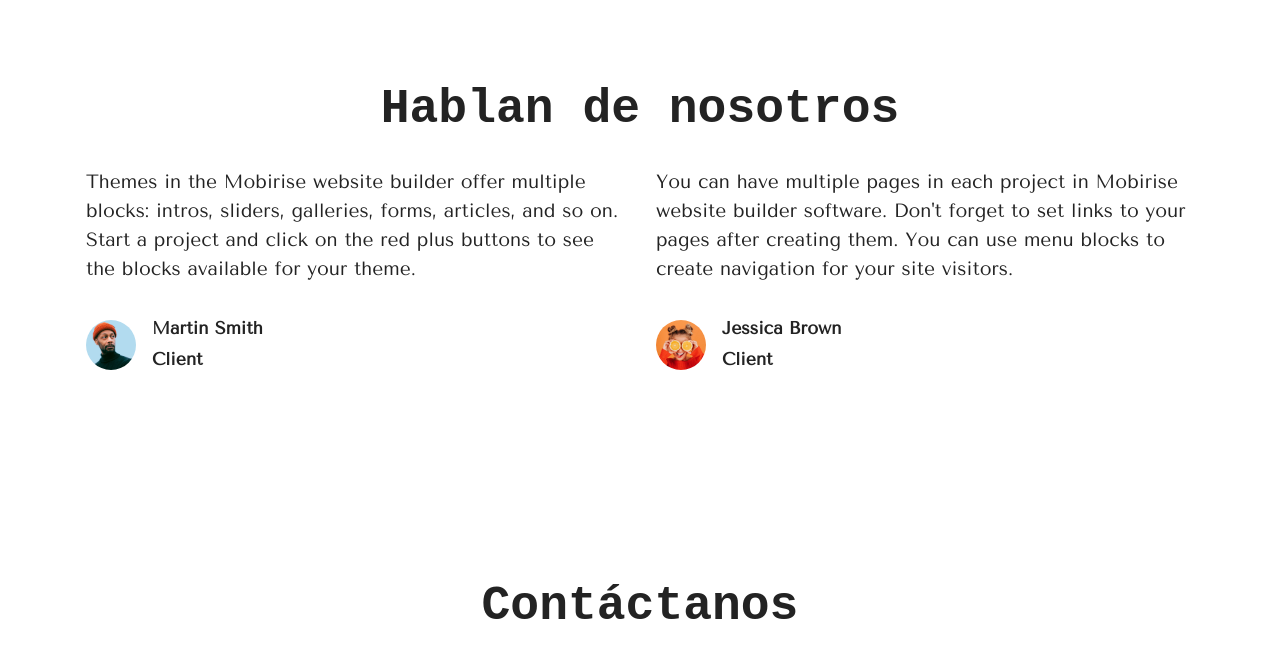
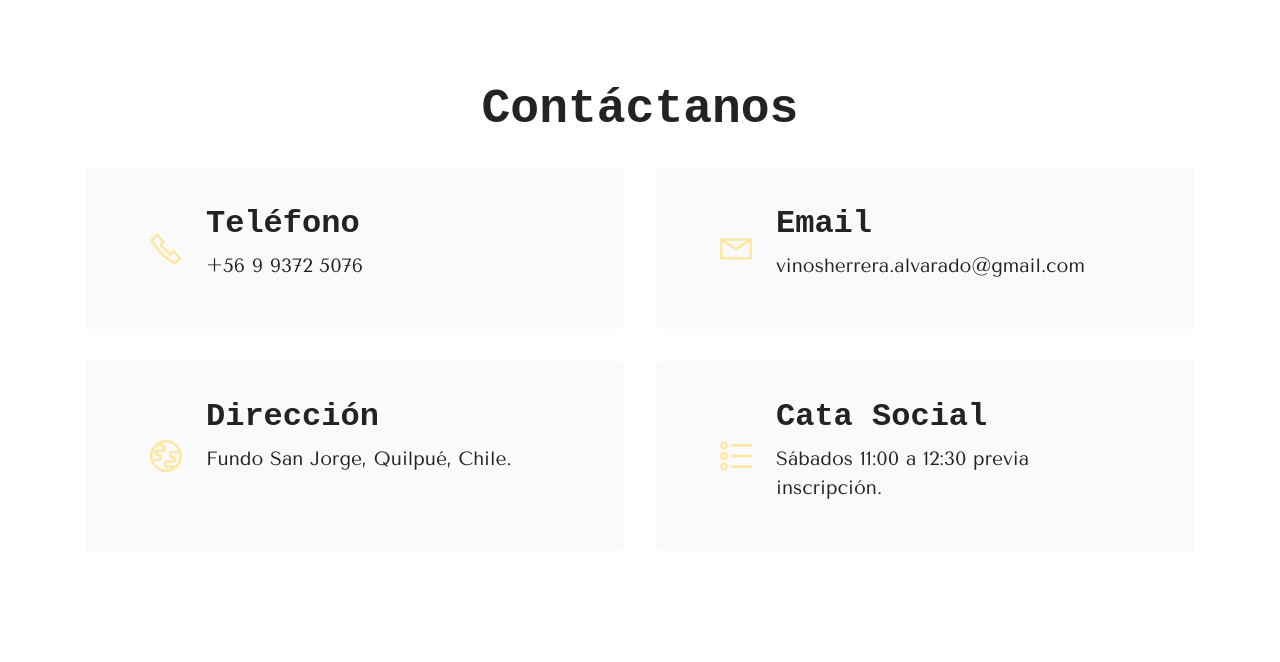
Before and after one commit to nepod/vha, a plain HTML site: page index.html in a window 1280 px wide. Shown: the part 4182-4844 px from the top of the page. Drawn offline with nearby package versions, Linux system fonts and the light colour scheme; files whose address does not match are found by name; a web font is replaced by a local one.

Commit message:
create github pages

```diff
--- a/assets/images/hashes.json
+++ b/assets/images/hashes.json
@@ -1 +1 @@
-{"4YA9IqKhKEAtgUbqLHTGIQ==":"mbr-3.jpg","GzIQatjyCAfcMmw3qwvmMg==":"mbr-4.jpg","hE5TvlyVY6cX3o0Wxsnp/A==":"mbr-5.jpg","1PZvAdu0mdOW1M6qPo6x3w==":"mbr-6.jpg","EoL+vB482itxMf7fBy1SRw==":"mbr.jpg","/DknP52bDicC9gGuHklFVw==":"img-9986.jpg","49YxQ2V9G16w5h8nRNxoLg==":"vino.png","55QNTsfSkb7FrfdscOQ74w==":"img-3.png","WlpbCyN+dGc+kNpqIWhiFg==":"vinos-naturales-1024x640.png"}
+{"4YA9IqKhKEAtgUbqLHTGIQ==":"mbr-3.jpg","GzIQatjyCAfcMmw3qwvmMg==":"mbr-4.jpg","hE5TvlyVY6cX3o0Wxsnp/A==":"mbr-5.jpg","1PZvAdu0mdOW1M6qPo6x3w==":"mbr-6.jpg","EoL+vB482itxMf7fBy1SRw==":"mbr.jpg","/DknP52bDicC9gGuHklFVw==":"img-9986.jpg","49YxQ2V9G16w5h8nRNxoLg==":"vino.png","55QNTsfSkb7FrfdscOQ74w==":"img-3.png","WlpbCyN+dGc+kNpqIWhiFg==":"vinos-naturales-1024x640.png","Bkx/OtuaDRWFiBlFnI4wkg==":"img-9848.jpg"}
--- a/assets/mobirise/css/mbr-additional.css
+++ b/assets/mobirise/css/mbr-additional.css
@@ -1166,24 +1166,6 @@ a {
 .cid-taQD3ioXEV .google-map[data-state="loading"] [data-state-details] {
   display: none;
 }
-.cid-taQzEjENnr {
-  padding-top: 5rem;
-  padding-bottom: 5rem;
-  background-color: #ffffff;
-}
-.cid-taQzEjENnr .image-wrapper {
-  width: 50px;
-  height: 50px;
-  border-radius: 50%;
-  margin-top: 5px;
-  margin-right: 1rem;
-  overflow: hidden;
-}
-.cid-taQzEjENnr .image-wrapper img {
-  height: 100%;
-  width: 100%;
-  object-fit: cover;
-}
 .cid-taQzzowDuh {
   padding-top: 5rem;
   padding-bottom: 5rem;
--- a/index.html
+++ b/index.html
@@ -165,7 +165,7 @@
                 </div>
                 <div class="col-12 col-lg-6">
                     <div class="image-wrapper">
-                        <img src="assets/images/img-3.png" alt="Mobirise">
+                        <img src="assets/images/img-9848.jpg" alt="Mobirise">
                     </div>
                 </div>
             </div>
@@ -183,49 +183,6 @@
 
         </div>
         <div class="google-map"><iframe frameborder="0" style="border:0" src="https://www.google.com/maps/d/u/0/embed?mid=1zTiTDvqeEHy6KMvKypj-h2DNGnb5AQQ&amp;ehbc=2E312F" allowfullscreen=""></iframe></div>
-    </div>
-</section>
-
-<section data-bs-version="5.1" class="testimonials2 cid-taQzEjENnr" id="testimonials2-6">
-
-
-    <div class="container">
-        <h3 class="mbr-section-title mbr-fonts-style align-center mb-4 display-2">
-            <strong>Hablan de nosotros</strong></h3>
-        <div class="row justify-content-center">
-            <div class="card col-12 col-md-6">
-                <p class="mbr-text mbr-fonts-style mb-4 display-7">Themes in the Mobirise website builder offer multiple blocks: intros, sliders, galleries, forms, articles, and so on. Start a project and click on the red plus buttons to see the blocks available for your theme.</p>
-                <div class="d-flex mb-md-0 mb-4">
-                    <div class="image-wrapper">
-                        <img src="assets/images/team1.jpg" alt="Mobirise">
-                    </div>
-                    <div class="text-wrapper">
-                        <p class="name mbr-fonts-style mb-1 display-4">
-                            <strong>Martin Smith</strong>
-                        </p>
-                        <p class="position mbr-fonts-style display-4">
-                            <strong>Client</strong>
-                        </p>
-                    </div>
-                </div>
-            </div>
-            <div class="card col-12 col-md-6">
-                <p class="mbr-text mbr-fonts-style mb-4 display-7">You can have multiple pages in each project in Mobirise website builder software. Don't forget to set links to your pages after creating them. You can use menu blocks to create navigation for your site visitors.</p>
-                <div class="d-flex mb-md-0 mb-4">
-                    <div class="image-wrapper">
-                        <img src="assets/images/team2.jpg" alt="Mobirise">
-                    </div>
-                    <div class="text-wrapper">
-                        <p class="name mbr-fonts-style mb-1 display-4">
-                            <strong>Jessica Brown</strong>
-                        </p>
-                        <p class="position mbr-fonts-style display-4">
-                            <strong>Client</strong>
-                        </p>
-                    </div>
-                </div>
-            </div>
-        </div>
     </div>
 </section>
 
@@ -328,7 +285,7 @@
         </div>
     </div>
 
-</section><section style="background-color: #fff; font-family: -apple-system, BlinkMacSystemFont, 'Segoe UI', 'Roboto', 'Helvetica Neue', Arial, sans-serif; color:#aaa; font-size:12px; padding: 0; align-items: center; display: flex;"><a href="https://mobirise.site/g" style="flex: 1 1; height: 3rem; padding-left: 1rem;"></a><p style="flex: 0 0 auto; margin:0; padding-right:1rem;">Created with Mobirise - <a href="https://mobirise.site/k" style="color:#aaa;">Find out</a></p></section><script src="assets/bootstrap/js/bootstrap.bundle.min.js"></script>  <script src="assets/smoothscroll/smooth-scroll.js"></script>  <script src="assets/ytplayer/index.js"></script>  <script src="assets/dropdown/js/navbar-dropdown.js"></script>  <script src="assets/sociallikes/social-likes.js"></script>  <script src="assets/theme/js/script.js"></script>
+</section><section style="background-color: #fff; font-family: -apple-system, BlinkMacSystemFont, 'Segoe UI', 'Roboto', 'Helvetica Neue', Arial, sans-serif; color:#aaa; font-size:12px; padding: 0; align-items: center; display: flex;"><a href="https://mobirise.site/x" style="flex: 1 1; height: 3rem; padding-left: 1rem;"></a><p style="flex: 0 0 auto; margin:0; padding-right:1rem;">Created with Mobirise - <a href="https://mobirise.site/m" style="color:#aaa;">Find more</a></p></section><script src="assets/bootstrap/js/bootstrap.bundle.min.js"></script>  <script src="assets/smoothscroll/smooth-scroll.js"></script>  <script src="assets/ytplayer/index.js"></script>  <script src="assets/dropdown/js/navbar-dropdown.js"></script>  <script src="assets/sociallikes/social-likes.js"></script>  <script src="assets/theme/js/script.js"></script>
 
 
 </body>
```
Also changed, not shown: 2 other files.
